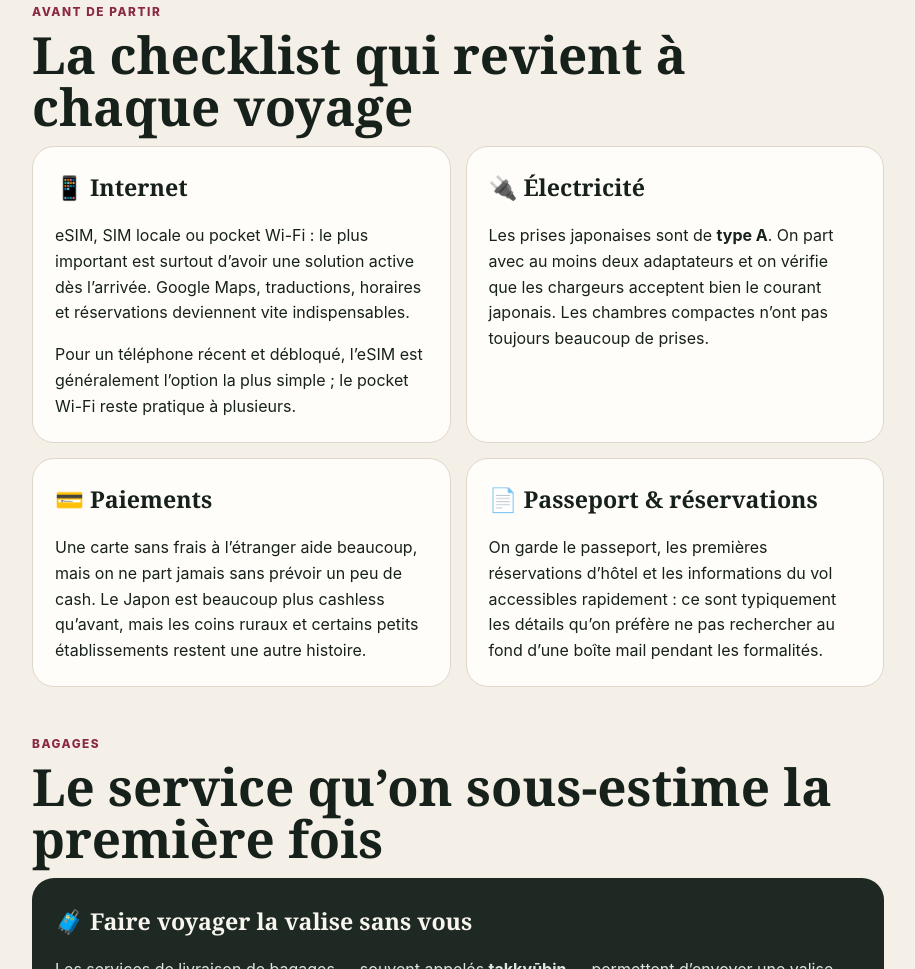
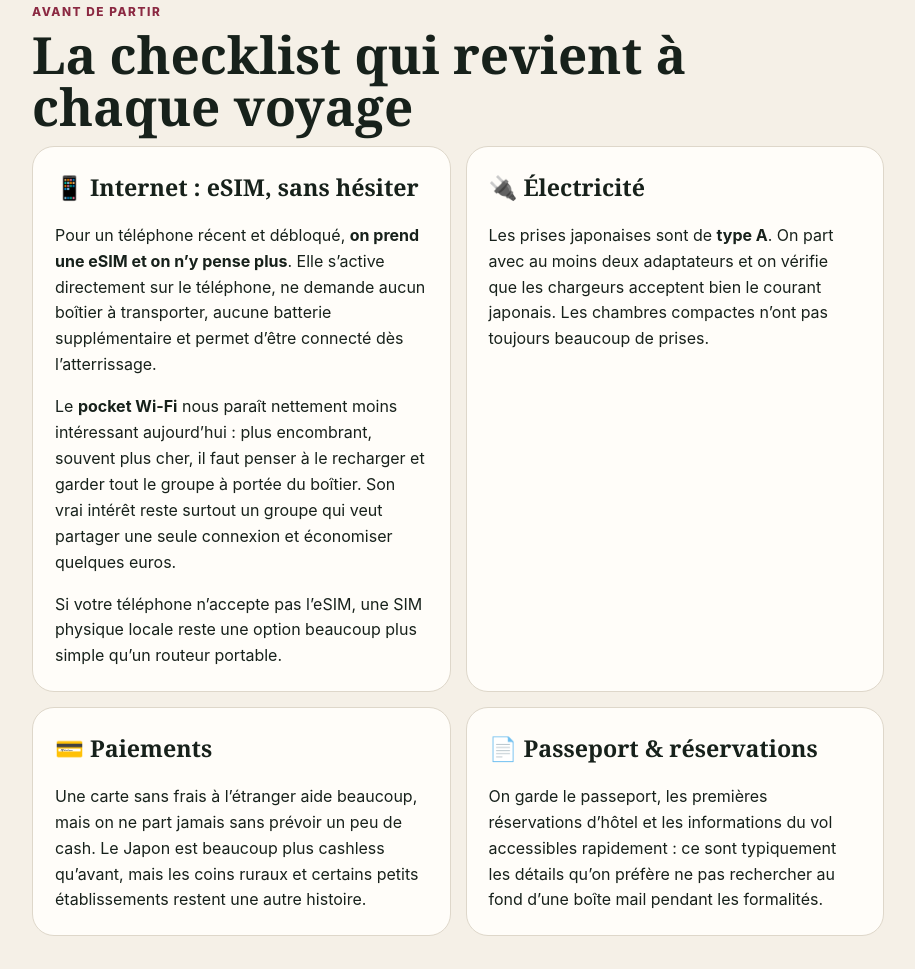
Before and after one commit to Arnaudsyn/Voyages, a plain HTML site: page japon/preparer/index.html in a window 1280 px wide. Shown: the part 1367-2336 px from the top of the page, without its empty margins (182-1097 px from the left). Drawn offline with Linux system fonts and the light colour scheme.

Commit message:
Recommend eSIM over pocket Wi-Fi for Japan travel

```diff
--- a/japon/preparer/index.html
+++ b/japon/preparer/index.html
@@ -32,7 +32,7 @@
   <section class="article-section">
     <div class="section-kicker">Avant de partir</div><h2>La checklist qui revient à chaque voyage</h2>
     <div class="article-grid">
-      <article class="prose-card"><h3>📱 Internet</h3><p>eSIM, SIM locale ou pocket Wi-Fi : le plus important est surtout d’avoir une solution active dès l’arrivée. Google Maps, traductions, horaires et réservations deviennent vite indispensables.</p><p>Pour un téléphone récent et débloqué, l’eSIM est généralement l’option la plus simple ; le pocket Wi-Fi reste pratique à plusieurs.</p></article>
+      <article class="prose-card"><h3>📱 Internet : eSIM, sans hésiter</h3><p>Pour un téléphone récent et débloqué, <strong>on prend une eSIM et on n’y pense plus</strong>. Elle s’active directement sur le téléphone, ne demande aucun boîtier à transporter, aucune batterie supplémentaire et permet d’être connecté dès l’atterrissage.</p><p>Le <strong>pocket Wi-Fi</strong> nous paraît nettement moins intéressant aujourd’hui : plus encombrant, souvent plus cher, il faut penser à le recharger et garder tout le groupe à portée du boîtier. Son vrai intérêt reste surtout un groupe qui veut partager une seule connexion et économiser quelques euros.</p><p>Si votre téléphone n’accepte pas l’eSIM, une SIM physique locale reste une option beaucoup plus simple qu’un routeur portable.</p></article>
       <article class="prose-card"><h3>🔌 Électricité</h3><p>Les prises japonaises sont de <strong>type A</strong>. On part avec au moins deux adaptateurs et on vérifie que les chargeurs acceptent bien le courant japonais. Les chambres compactes n’ont pas toujours beaucoup de prises.</p></article>
       <article class="prose-card"><h3>💳 Paiements</h3><p>Une carte sans frais à l’étranger aide beaucoup, mais on ne part jamais sans prévoir un peu de cash. Le Japon est beaucoup plus cashless qu’avant, mais les coins ruraux et certains petits établissements restent une autre histoire.</p></article>
       <article class="prose-card"><h3>📄 Passeport & réservations</h3><p>On garde le passeport, les premières réservations d’hôtel et les informations du vol accessibles rapidement : ce sont typiquement les détails qu’on préfère ne pas rechercher au fond d’une boîte mail pendant les formalités.</p></article>
```
